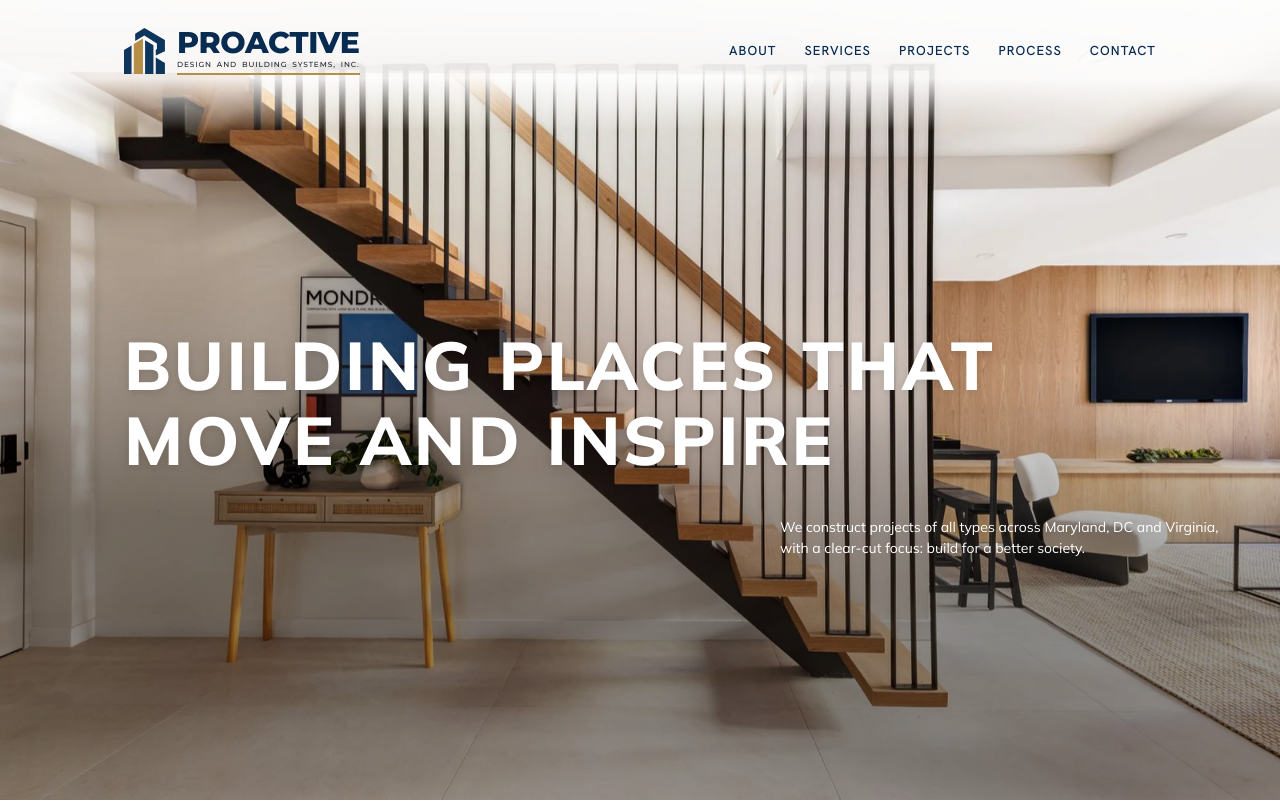
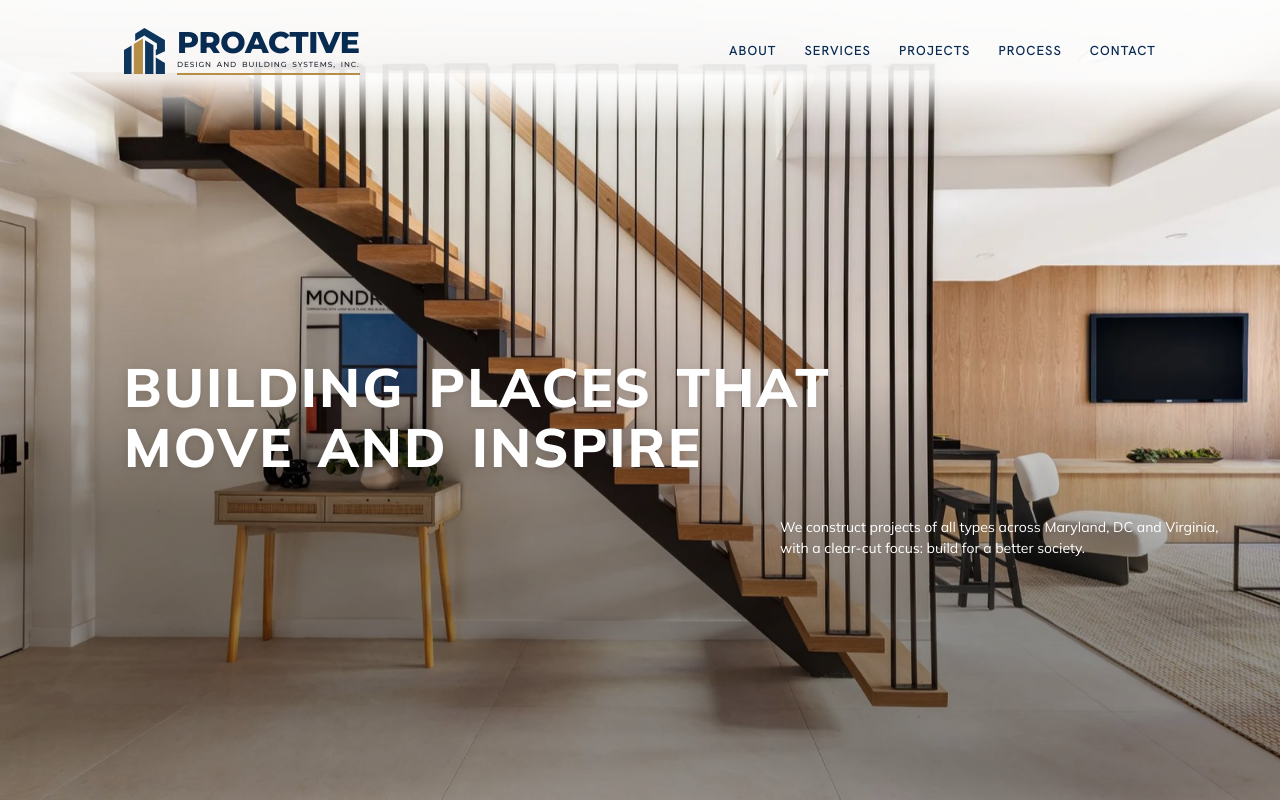
Before and after one commit to PDBS2030/Proactive, a Next.js app: page / in a window 1280 px wide. Shown: the top 802 px of the page. Built offline with nearby package versions, Linux system fonts and the light colour scheme.

Commit message:
Reduce the hero headline size further (60% of the ARCO size)
Co-Authored-By: Claude Sonnet 5.5 <noreply@anthropic.com>

```diff
--- a/components/Hero.tsx
+++ b/components/Hero.tsx
@@ -12,7 +12,7 @@ const textShadow =
   "[text-shadow:rgba(0,0,0,.1)_0_2px_8px,rgba(0,0,0,.05)_0_4px_16px,rgba(0,0,0,.024)_0_8px_24px,rgba(0,0,0,.004)_0_16px_48px]";
 
 /**
- * Hero: full-height photo with the headline (75% of the arcodb.com sizes: 67.5px, 42.7px, 28px) revealed word by word, one line at a time
+ * Hero: full-height photo with the headline (60% of the arcodb.com sizes: 54px, 34.2px, 22.4px) revealed word by word, one line at a time
  * (0.35s per line, 0.2s apart), then the intro paragraph. Photo and text drift on scroll.
  */
 export function Hero() {
@@ -145,7 +145,7 @@ export function Hero() {
         >
           <div className="col-span-12 mb-6 flex flex-col gap-3">
             <h1
-              className={`font-mulish text-[28px] leading-[34px] font-extrabold tracking-[.75px] break-words text-white uppercase [text-wrap:initial] min-[690px]:text-[42.7px] min-[690px]:leading-[49px] min-[690px]:tracking-[.4px] min-[992px]:text-[length:min(67.5px,calc((100vw-299px)/12.55))] min-[992px]:leading-[1.11] min-[992px]:tracking-[2.6px] ${textShadow}`}
+              className={`font-mulish text-[22.4px] leading-[27px] font-extrabold tracking-[.6px] break-words text-white uppercase [text-wrap:initial] min-[690px]:text-[34.2px] min-[690px]:leading-[39px] min-[690px]:tracking-[.3px] min-[992px]:text-[length:min(54px,calc((100vw-299px)/12.55))] min-[992px]:leading-[1.11] min-[992px]:tracking-[2.1px] ${textShadow}`}
             >
               <span ref={titleRef} aria-label={HERO.title} className="inline-block will-change-[transform,opacity]">
                 {words.map((w, i) => (
```
